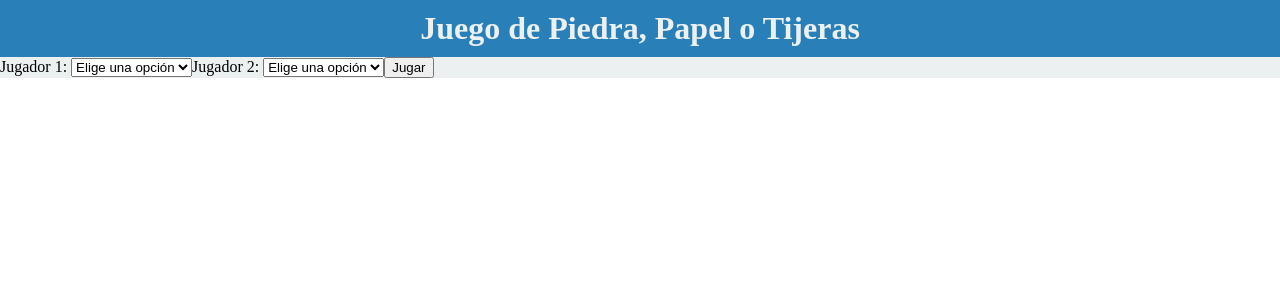
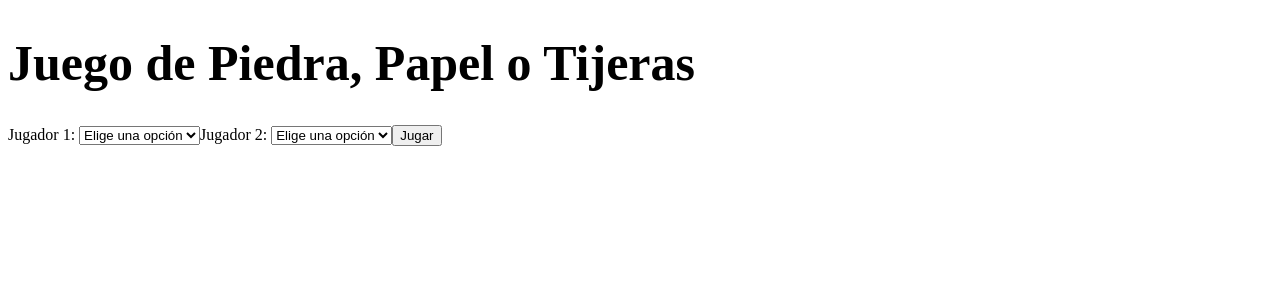
Before and after one commit to MateoMajlin/TP-Proyecto, a React (Create React App) app: page /juego/JuegoDosJugadores in a window 1280 px wide. Shown: the top 300 px of the page. Built offline with nearby package versions, Linux system fonts and the light colour scheme.

Commit message:
Update App.css

```diff
--- a/src/App.css
+++ b/src/App.css
@@ -1,54 +1,47 @@
-body {
-  margin: 0;
+.body {
+  font-family: Arial, sans-serif;
+  text-align: center;
+}
+
+.superior {
+  background-color: #3472cf;
+  overflow: hidden;
+  display: flex;
+  justify-content: space-between;
+}
+
+.top {
+  float: left;
+  color: #f2f2f2;
+  text-align: center;
+  padding: 14px 16px;
+  text-decoration: none;
+}
+
+.top:hover {
+  background-color: #ddd;
+  color: black;
 }
 
 h1 {
-  text-align: center;
-  background-color: #2980b9;
-  margin-top: 0;
-  margin-bottom: 0;
-  color: #ecf0f1;
-  padding: 10px;
+  font-size: 50px;
 }
 
-div {
-  background: #ecf0f1;
-  margin: 0;
+.etiqueta {
+  font-size: 30px;
+  margin: 20px 0;
 }
 
-div.juego {
-  border: 5px solid #2c3e50;
-  background-color: #ecf0f1;
+.juego {
   display: inline-block;
-  margin: 10px;
-  width: 150px;
-  height: 150px;
-  text-align: center;
-  overflow: hidden;
-  cursor: pointer;
-  transition: transform 0.3s;
+  width: 30%;
+  margin: 0 1.5%;
+  border: 5px solid black;
+  border-radius: 10px;
 }
 
 .juego img {
-  width: 100%;
-  height: auto;
-  display: block;
+  width: 25%;
+  border-radius: 10px;
+  padding: auto;
 }
-
-.juego:hover {
-  transform: scale(1.1);
-}
-
-.etiqueta {
-  background-color: #7f8c8d;
-  margin-top: 0;
-  color: #ecf0f1;
-  padding: 5px;
-}
-
-.superior {
-  display: flex;
-  justify-content: space-between;
-  background-color: #2980b9;
-  padding: 10px;
-}
```
